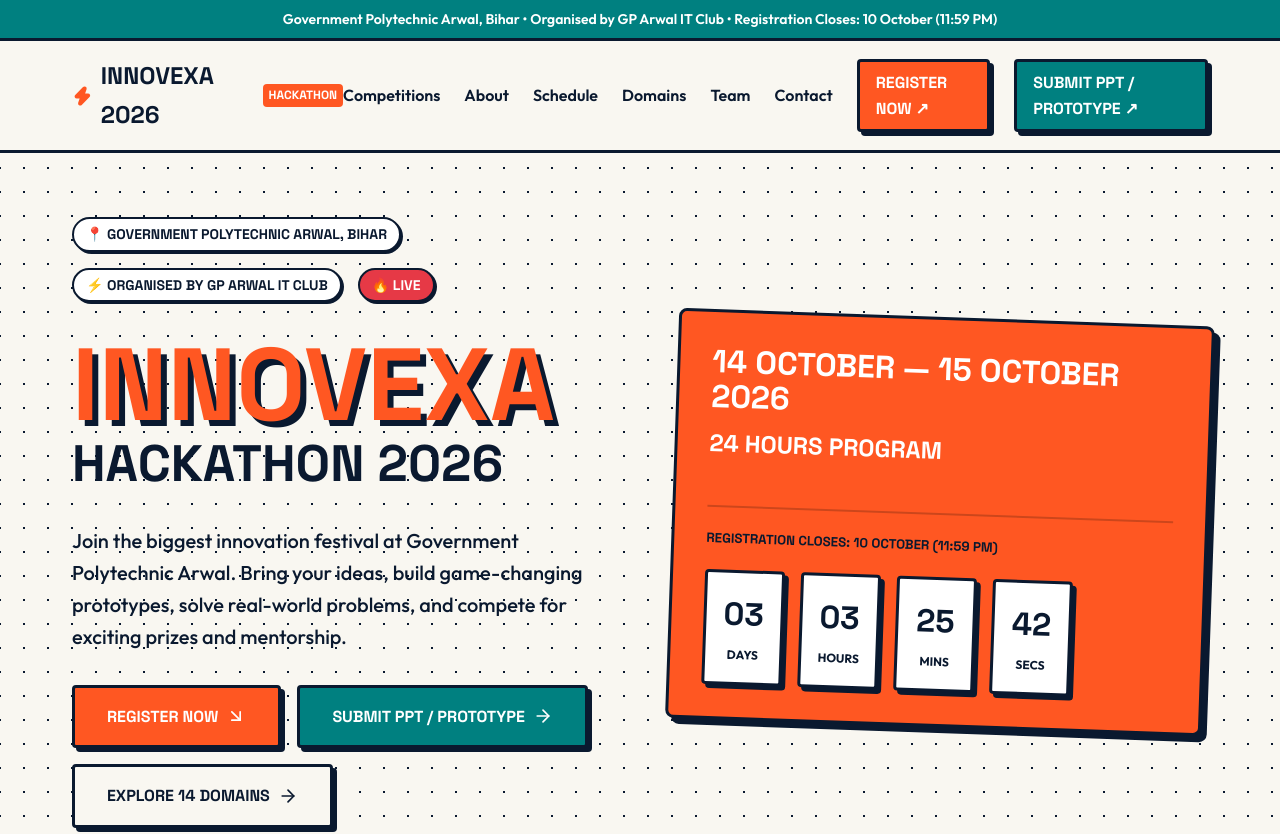
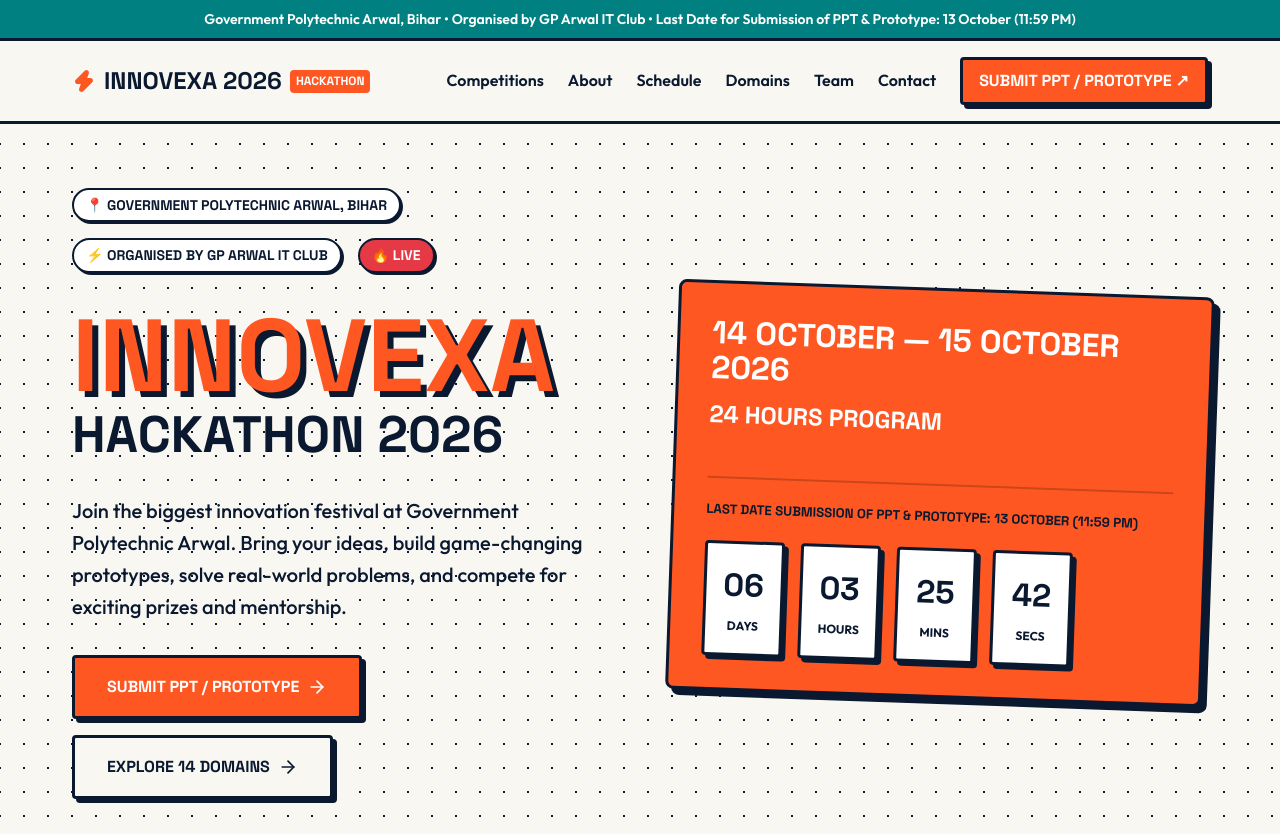
Before and after one commit to webskr/hackthon, a React (Vite) app in the folder react-website/: page / in a window 1280 px wide. Shown: the top 834 px of the page. Built offline with nearby package versions, Linux system fonts and the light colour scheme.

Commit message:
feat: add Hero, Navbar, and FinalCTA components for hackathon website

```diff
--- a/react-website/src/components/FinalCTA.jsx
+++ b/react-website/src/components/FinalCTA.jsx
@@ -10,12 +10,11 @@ export default function FinalCTA() {
           Form your team, explore the challenge domains and showcase your innovation at Government Polytechnic Arwal.
         </p>
         <div style={{ display: 'flex', gap: '1rem', justifyContent: 'center', flexWrap: 'wrap' }}>
-          <Link to="/register" className="neo-btn neo-btn-primary">REGISTER NOW ↗</Link>
-          <Link to="/submit-project" className="neo-btn neo-btn-secondary">SUBMIT PPT / PROTOTYPE ↗</Link>
+          <Link to="/submit-project" className="neo-btn neo-btn-primary">SUBMIT PPT / PROTOTYPE ↗</Link>
           <a href="/#domains" className="neo-btn neo-btn-outline">VIEW DOMAINS →</a>
         </div>
         <div style={{ marginTop: '2rem' }}>
-          <span className="neo-badge teal" style={{ fontSize: '1rem', padding: '0.5rem 1rem' }}>REGISTRATION IS OPEN</span>
+          <span className="neo-badge teal" style={{ fontSize: '1rem', padding: '0.5rem 1rem' }}>PPT & PROTOTYPE SUBMISSION OPEN (TILL 13 OCT 11:59 PM)</span>
         </div>
       </div>
     </section>
--- a/react-website/src/components/Hero.jsx
+++ b/react-website/src/components/Hero.jsx
@@ -11,8 +11,8 @@ export default function Hero() {
   });
 
   useEffect(() => {
-    // Target: 10 October 2026, 23:59:59 (Midnight)
-    const targetDate = new Date('2026-10-10T23:59:59').getTime();
+    // Target: 13 October 2026, 23:59:59 (12:00 AM / Midnight)
+    const targetDate = new Date('2026-10-13T23:59:59').getTime();
 
     const updateTimer = () => {
       const now = new Date().getTime();
@@ -59,10 +59,7 @@ export default function Hero() {
             and compete for exciting prizes and mentorship.
           </p>
           <div style={{ display: 'flex', gap: '1rem', flexWrap: 'wrap' }}>
-            <Link to="/register" className="neo-btn neo-btn-primary">
-              REGISTER NOW <ArrowDownRight size={20} />
-            </Link>
-            <Link to="/submit-project" className="neo-btn neo-btn-secondary">
+            <Link to="/submit-project" className="neo-btn neo-btn-primary">
               SUBMIT PPT / PROTOTYPE <ArrowRight size={20} />
             </Link>
             <a href="/#domains" className="neo-btn neo-btn-outline">
@@ -75,7 +72,7 @@ export default function Hero() {
             <h3 style={{ fontSize: '2rem' }}>14 OCTOBER — 15 OCTOBER 2026</h3>
             <h4 style={{ fontSize: '1.5rem', marginBottom: '2rem' }}>24 HOURS PROGRAM</h4>
             <div style={{ marginTop: '3rem', borderTop: '2px solid rgba(0,0,0,0.2)', paddingTop: '1.5rem' }}>
-              <h5 style={{ color: 'var(--text-color)' }}>REGISTRATION CLOSES: 10 OCTOBER (11:59 PM)</h5>
+              <h5 style={{ color: 'var(--text-color)' }}>LAST DATE SUBMISSION OF PPT & PROTOTYPE: 13 OCTOBER (11:59 PM)</h5>
               <div className="countdown">
                 <div className="countdown-block"><span>{timeLeft.days}</span><small>DAYS</small></div>
                 <div className="countdown-block"><span>{timeLeft.hours}</span><small>HOURS</small></div>
--- a/react-website/src/components/Navbar.jsx
+++ b/react-website/src/components/Navbar.jsx
@@ -8,7 +8,7 @@ export default function Navbar() {
   return (
     <>
       <div className="announcement-bar">
-        Government Polytechnic Arwal, Bihar • Organised by GP Arwal IT Club • Registration Closes: 10 October (11:59 PM)
+        Government Polytechnic Arwal, Bihar • Organised by GP Arwal IT Club • Last Date for Submission of PPT & Prototype: 13 October (11:59 PM)
       </div>
       <nav className="navbar">
         <div className="container">
@@ -24,10 +24,7 @@ export default function Navbar() {
             <a href="/#domains">Domains</a>
             <a href="/#team">Team</a>
             <a href="/#contact">Contact</a>
-            <Link to="/register" className="neo-btn neo-btn-primary" style={{ padding: '0.5rem 1rem' }}>
-              REGISTER NOW ↗
-            </Link>
-            <Link to="/submit-project" className="neo-btn neo-btn-secondary" style={{ padding: '0.5rem 1rem' }}>
+            <Link to="/submit-project" className="neo-btn neo-btn-primary" style={{ padding: '0.5rem 1rem' }}>
               SUBMIT PPT / PROTOTYPE ↗
             </Link>
           </div>
```
